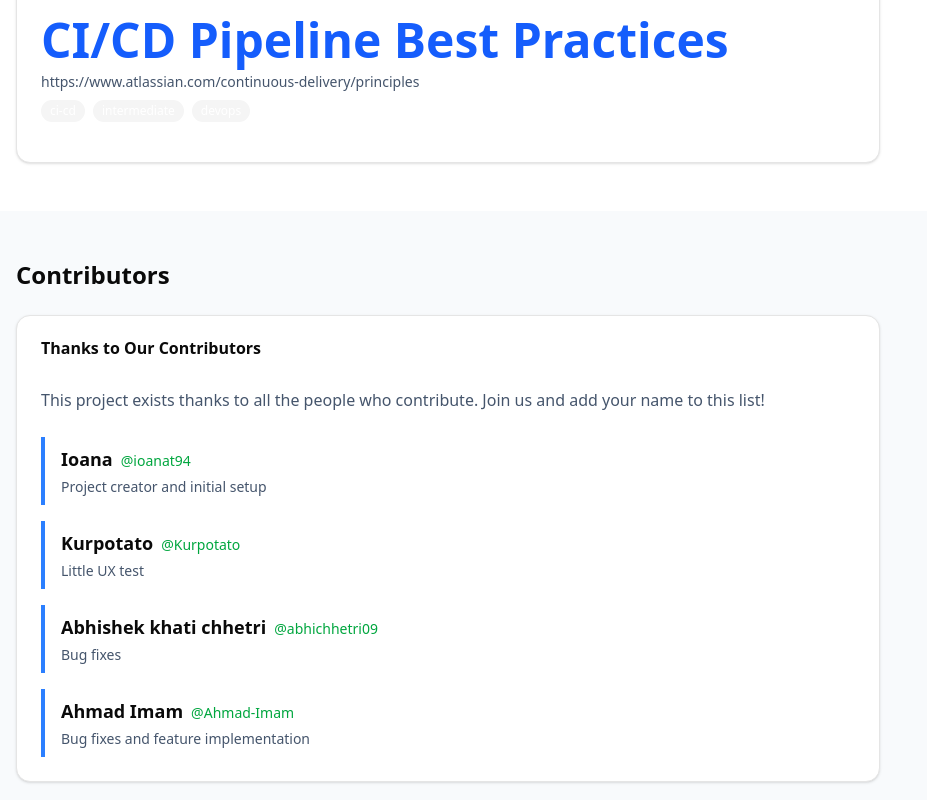
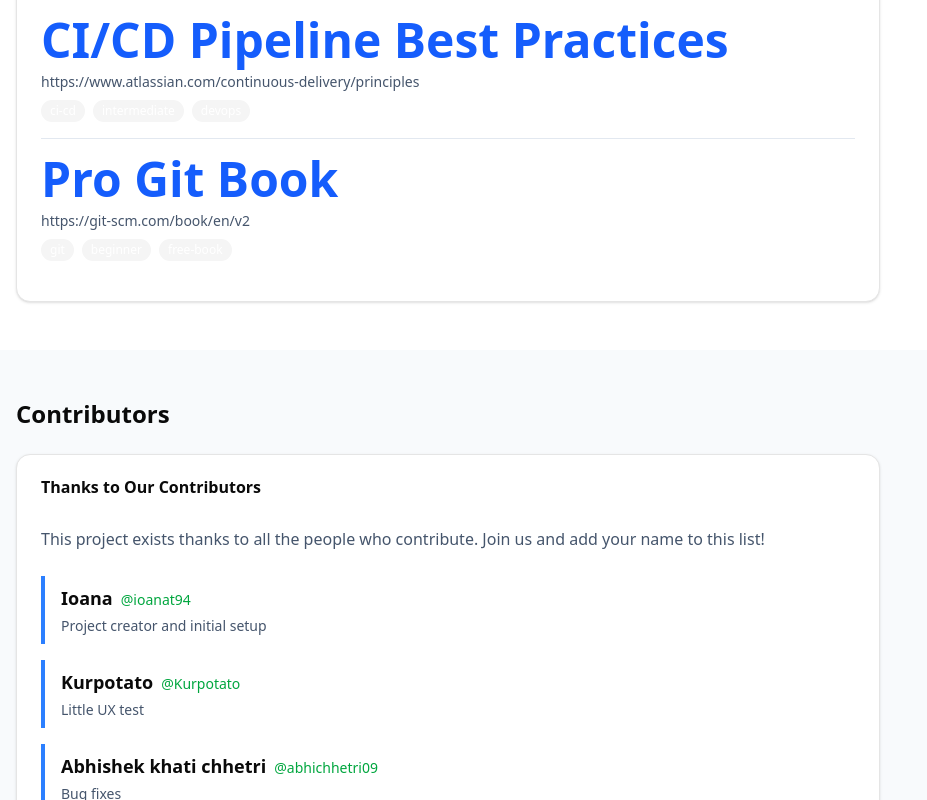
Before and after one commit to ioanat94/patchwork-library, a React (Vite) app: page / in a window 1280 px wide. Shown: the part 3548-4348 px from the top of the page, without its empty margins (0-927 px from the left). Built offline with nearby package versions, Linux system fonts and the light colour scheme.

Commit message:
contrib: add tag category and new resource

```diff
--- a/src/data/resources.ts
+++ b/src/data/resources.ts
@@ -104,4 +104,10 @@ export const resources: Resource[] = [
     'url': 'https://www.atlassian.com/continuous-delivery/principles',
     'tags': ['ci-cd', 'intermediate', 'devops'],
   },
+  {
+    'id': '7b434416-0257-4c76-8d3b-595aa42dc72a',
+    'title': 'Pro Git Book',
+    'url': 'https://git-scm.com/book/en/v2',
+    'tags': ['git', 'beginner', 'free-book'],
+  },
 ];
--- a/src/utils/types.ts
+++ b/src/utils/types.ts
@@ -23,6 +23,7 @@ export type TagCategory =
   | 'databases'
   | 'testing'
   | 'ci-cd'
+  | 'git'
   // Difficulty levels
   | 'beginner'
   | 'intermediate'
```
